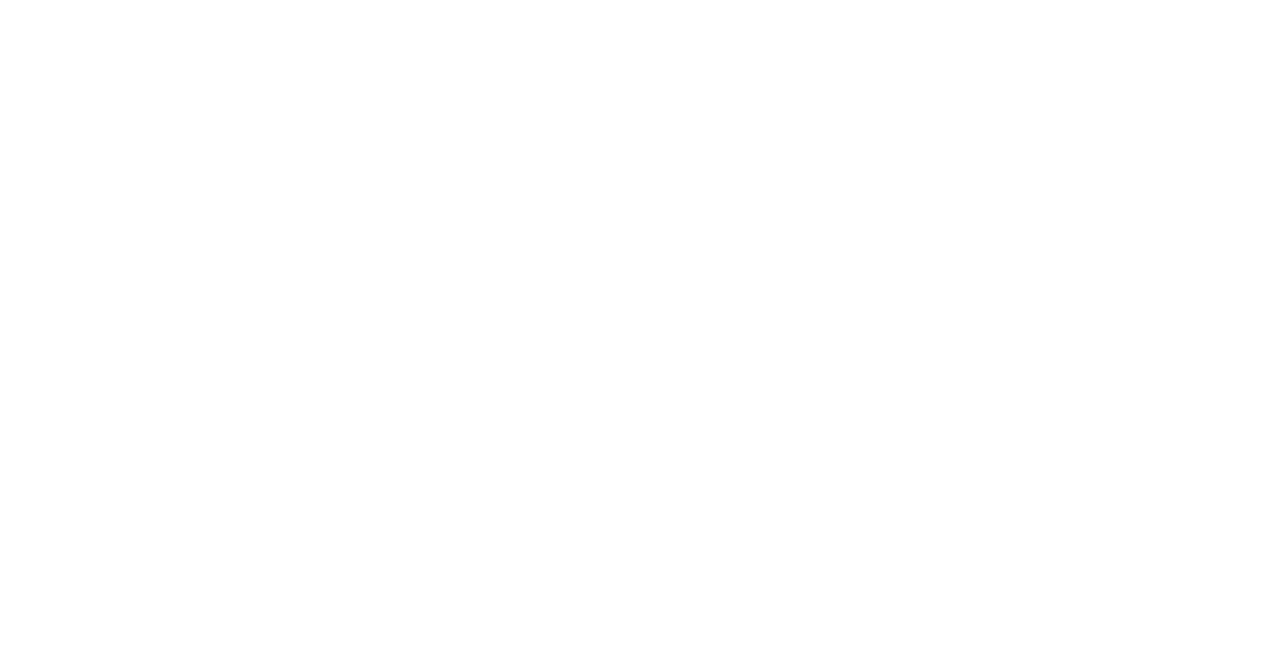
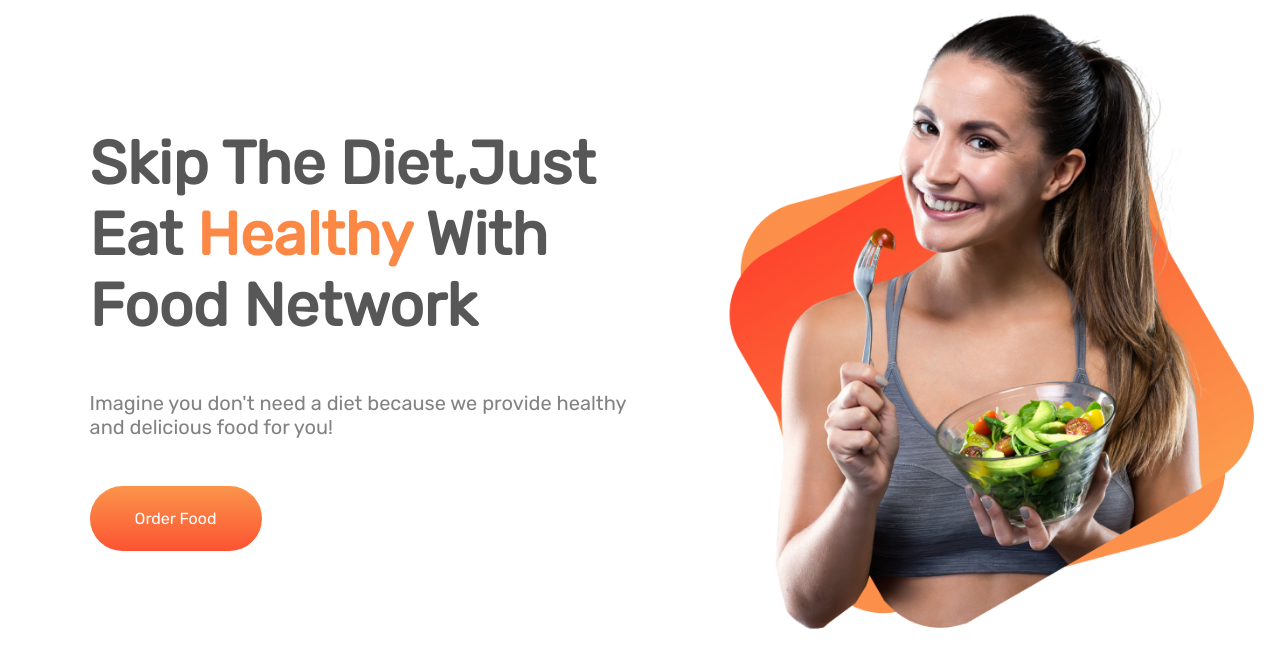
Before and after one commit to Jaber4770/food-network-repo, a plain HTML site: page index.html in a window 1280 px wide. Drawn offline with Linux system fonts and the light colour scheme.

Commit message:
first section added

```diff
--- a/index.html
+++ b/index.html
@@ -4,9 +4,23 @@
     <meta charset="UTF-8">
     <meta http-equiv="X-UA-Compatible" content="IE=edge">
     <meta name="viewport" content="width=device-width, initial-scale=1.0">
-    <title>Document</title>
+    <title>Food Network</title>
+    <link rel="preconnect" href="https://fonts.googleapis.com">
+    <link rel="preconnect" href="https://fonts.gstatic.com" crossorigin>
+    <link href="https://fonts.googleapis.com/css2?family=Rubik&display=swap" rel="stylesheet">
+    <link rel="shortcut icon" href="images/icon/1830839.png" type="image/x-icon">
+    <link rel="stylesheet" href="style.css">
 </head>
 <body>
-
+    <section class="healthy-food">
+        <div class="half-width padding-top">
+            <h1 class="color">Skip The Diet,Just Eat <span class="healthy-color">Healthy</span> With Food Network</h1>
+            <p>Imagine you don't need a diet because we provide healthy and delicious food for you!</p>
+            <a target="_blank" class="order-btn" href="https://www.linkedin.com/feed/">Order Food</a>
+        </div>
+        <div class="half-width padding-left">
+            <img src="images/female/Group 8425.png" alt="This a helthy girl.">
+        </div>
+    </section>
 </body>
 </html>
--- a/style.css
+++ b/style.css
@@ -0,0 +1,44 @@
+body{
+    font-family: 'Rubik', sans-serif;
+    margin: 0px;
+}
+h1{
+    margin-top: 0;
+    font-size: 60px;
+}
+.healthy-food{
+    display: flex;
+}
+.padding-top{
+    padding-top:10%;
+}
+.half-width{
+    width:50%;
+    padding-left: 7%;
+}
+.padding-left{
+    padding-left:3%;
+}
+.half-width p{
+    color:#828282;
+    font-size: 20px;
+    font-weight: 500;
+    padding-bottom:50px;
+}
+.color{
+    color:#575757;
+}
+.healthy-color{
+    color:#fc8846;
+}
+.order-btn{
+    text-decoration: none;
+    padding:23px 45px;
+    color:white;
+    border-radius: 50px;
+    font-weight: 500;
+    background-image:linear-gradient(#fb954b, #fd5332);
+}
+.half-width img{
+    width:100%;
+}
```
Also changed, not shown: images/female/Group 8425.png (added), images/icon/1830839.png (added), images/icon/food.png (deleted), 1 other file.
